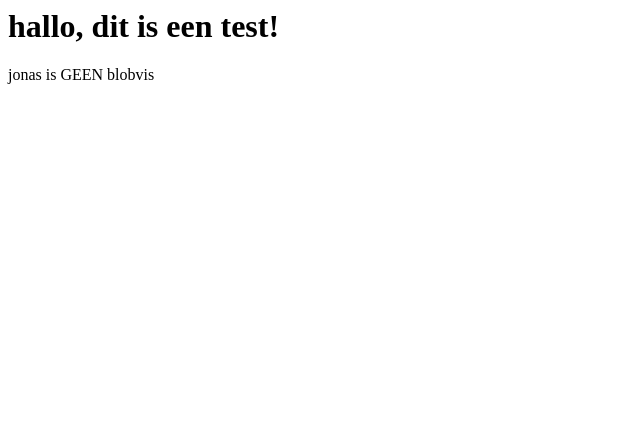
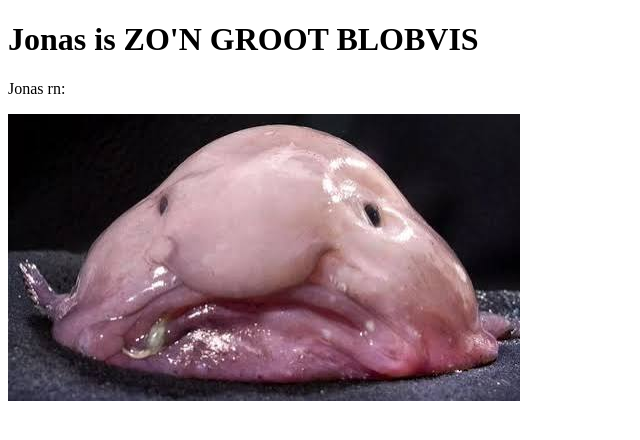
Before and after one commit to BestePolitiekePartij/Unknown, a plain HTML site: page index.html in a window 1280 px wide. Shown: the whole page, without its empty margins (0-640 px from the left). Drawn offline with Linux system fonts and the light colour scheme.

Commit message:
Test comit (c1)

```diff
--- a/index.html
+++ b/index.html
@@ -1,2 +1,13 @@
-<h1>hallo, dit is een test!</h1>
-<p>jonas is GEEN blobvis</p>
+<!DOCTYPE html>
+<html lang="en">
+    <head>
+        <meta charset="UTF-8">
+        <meta name="viewport" content="width=device-width, initial-scale=1.0">
+        <title>Unknown (WIP naam)</title>
+    </head>
+    <body>
+        <h1>Jonas is ZO'N GROOT BLOBVIS</h1>
+        <p>Jonas rn:</p>
+        <img src="assets/Jonas.jpg">
+    </body>
+</html>
```
Also changed, not shown: assets/Jonas.jpg (added), script.js (added), styles.css (added), 1 other file.
